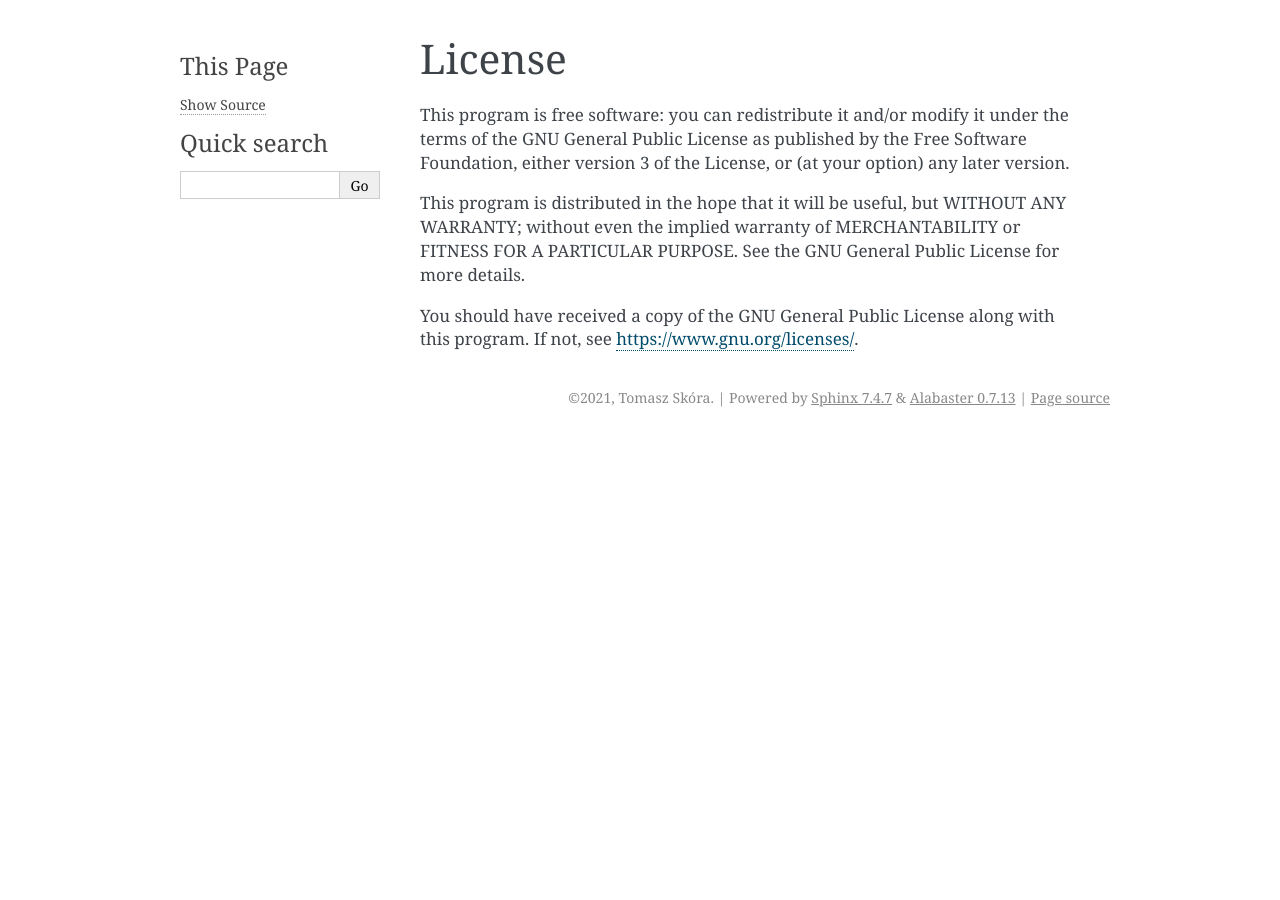
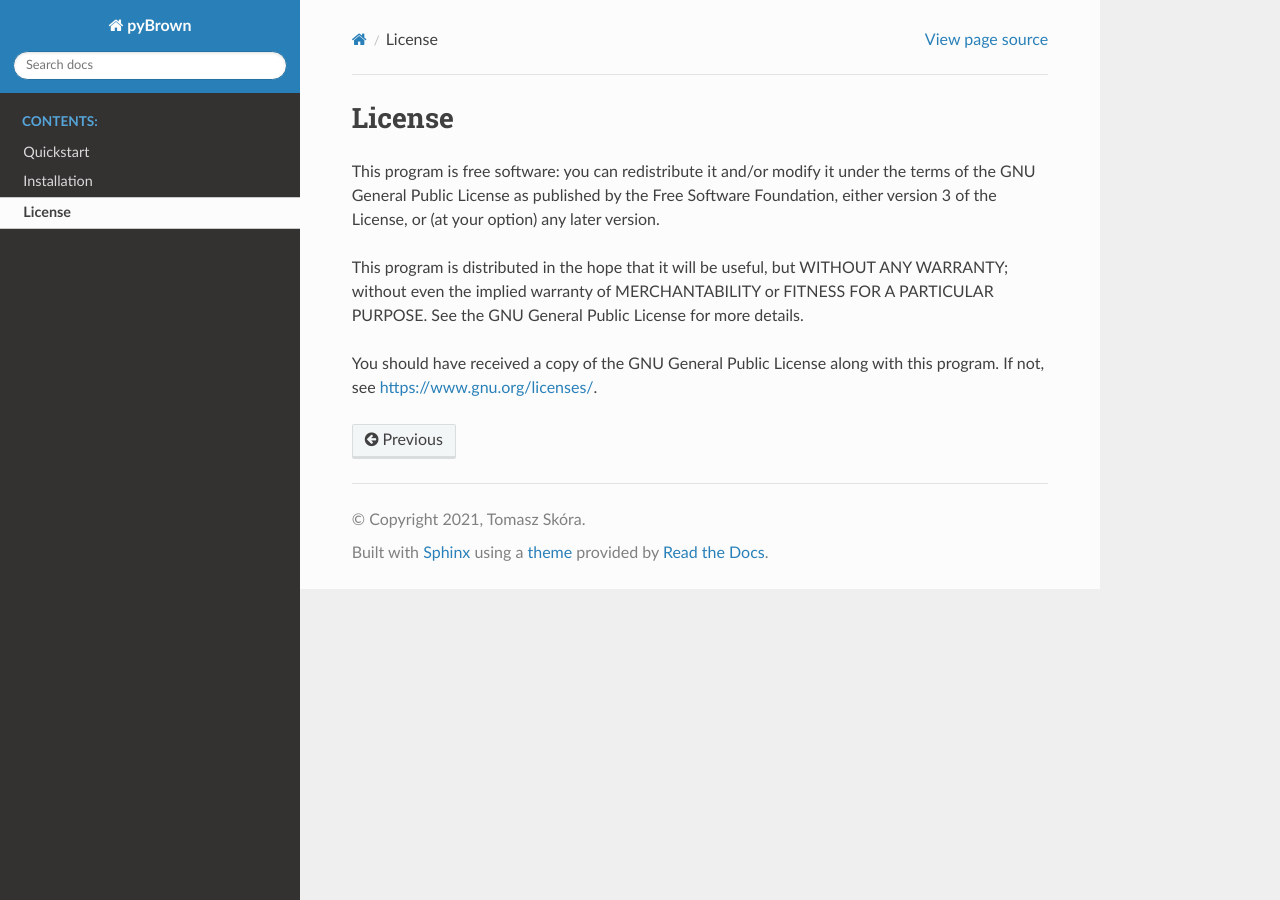
Before and after one commit to tskora/pyBrown, a Sphinx documentation site: the page built from docs/source/usage/license.rst, in a window 1280 px wide. Built offline with Sphinx 7.4.7 and the Read the Docs theme 2.0.0, drawn with Linux system fonts in a browser that asks for light colours; pages that are not in the unit, such as notebooks, are missing from menus.

Commit message:
documentation templata and additional pages

```diff
--- a/docs/source/conf.py
+++ b/docs/source/conf.py
@@ -14,6 +14,7 @@
 # import sys
 # sys.path.insert(0, os.path.abspath('.'))
 
+import sphinx_rtd_theme
 
 # -- Project information -----------------------------------------------------
 
@@ -30,7 +31,7 @@ release = '0.1'
 # Add any Sphinx extension module names here, as strings. They can be
 # extensions coming with Sphinx (named 'sphinx.ext.*') or your custom
 # ones.
-extensions = ['sphinx.ext.autodoc']
+extensions = ['sphinx.ext.autodoc', 'sphinx_rtd_theme']
 
 # Add any paths that contain templates here, relative to this directory.
 templates_path = ['_templates']
@@ -46,7 +47,8 @@ exclude_patterns = []
 # The theme to use for HTML and HTML Help pages.  See the documentation for
 # a list of builtin themes.
 #
-html_theme = 'alabaster'
+# html_theme = 'alabaster'
+html_theme = "sphinx_rtd_theme"
 
 # Add any paths that contain custom static files (such as style sheets) here,
 # relative to this directory. They are copied after the builtin static files,
--- a/docs/source/index.rst
+++ b/docs/source/index.rst
@@ -2,7 +2,7 @@ Welcome to pyBrown's documentation!
 ===================================
 
 .. toctree::
-   :maxdepth: 2
+   :maxdepth: 3
    :caption: Contents:
 
    usage/quickstart
--- /dev/null
+++ b/docs/source/usage/installation.rst
@@ -0,0 +1,4 @@
+Installation
+-------------
+
+How to install?
--- /dev/null
+++ b/docs/source/usage/quickstart.rst
@@ -0,0 +1,4 @@
+Quickstart
+-------------
+
+How to start quickly?
```
